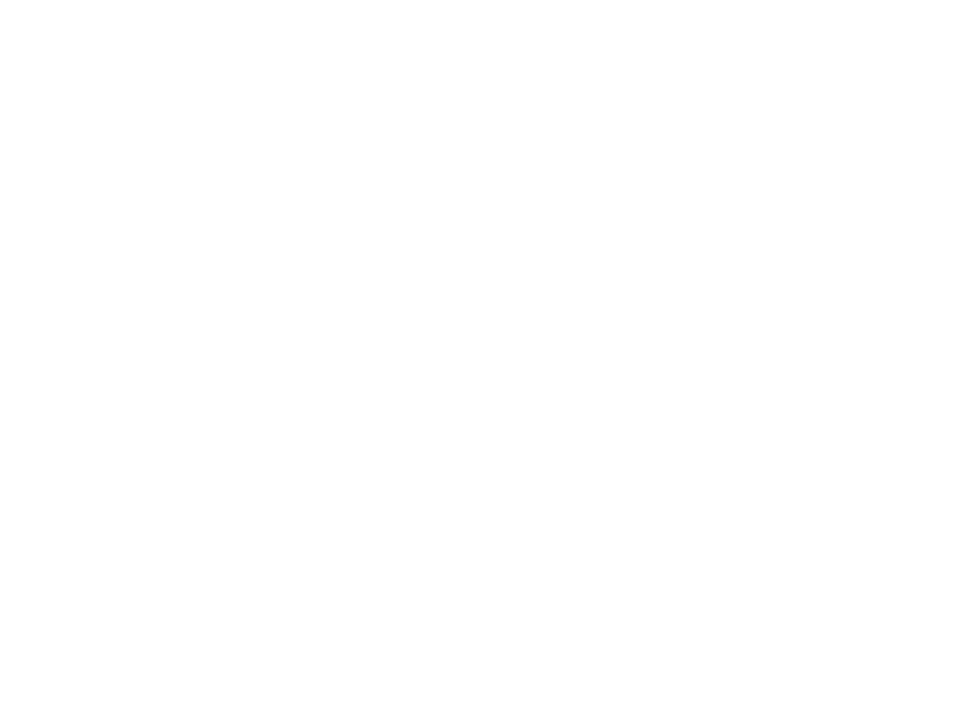
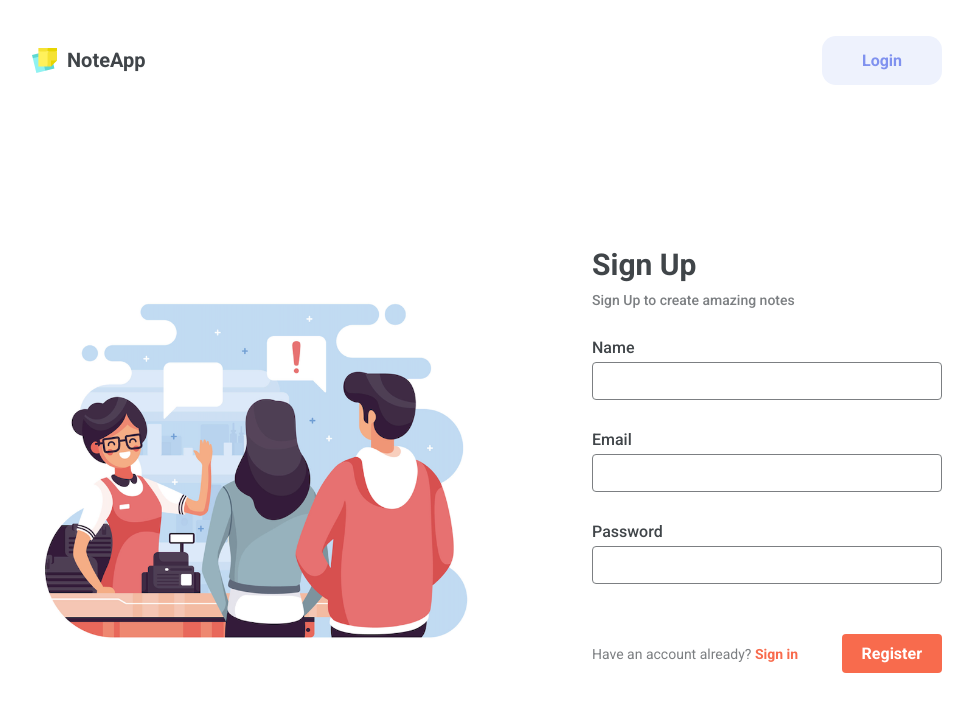
Before and after one commit to Dailton-Bastos/app-notes-web, a React (Create React App) app: page /register in a window 1280 px wide. Shown: the top 712 px of the page, without its empty margins (153-1126 px from the left). Built offline with nearby package versions, Linux system fonts and the light colour scheme.

Commit message:
feat: add pager register

```diff
--- a/src/assets/styles/global.css
+++ b/src/assets/styles/global.css
@@ -8,6 +8,8 @@
   --color-text-title: #404549;
   --color-text-base: #7c7f82;
   --color-input-background: #f8f8fc;
+  --color-success: #2ecc71;
+  --color-error: #e74c3c;
 }
 
 * {
--- /dev/null
+++ b/src/pages/Signup/index.js
@@ -0,0 +1,29 @@
+import React from 'react'
+import ImageHero from '../../assets/images/registerHero.png'
+import PageHeader from '../../components/PageHeader'
+import SignupForm from '../../components/Signup'
+import './styles.css'
+
+function Signup() {
+  return (
+    <>
+      <PageHeader />
+      <div id="page-register" className="container">
+        <div className="page-register-content">
+          <div className="image-hero">
+            <img src={ImageHero} alt="Register" />
+          </div>
+
+          <div className="register-form">
+            <h1>Sign Up</h1>
+            <p>Sign Up to create amazing notes</p>
+
+            <SignupForm />
+          </div>
+        </div>
+      </div>
+    </>
+  )
+}
+
+export default Signup
--- /dev/null
+++ b/src/pages/Signup/styles.css
@@ -0,0 +1,47 @@
+#page-register {
+  height: calc(100vh - 80px);
+  display: flex;
+  flex-direction: column;
+  justify-content: center;
+  align-items: center;
+}
+
+.page-register-content {
+  width: 100%;
+  display: flex;
+  justify-content: space-between;
+  align-items: center;
+}
+
+.page-register-content .image-hero img {
+  max-height: 40rem;
+  display: block;
+  max-width: 100%;
+}
+
+.page-register-content .register-form {
+  max-width: 350px;
+  width: 100%;
+}
+
+.page-register-content .register-form h1 {
+  font-size: 3rem;
+  color: var(--color-text-title);
+  margin-bottom: 1rem;
+}
+
+.page-register-content .register-form p {
+  font-size: 1.4rem;
+  color: var(--color-text-base);
+}
+
+@media (max-width: 700px) {
+  .page-register-content {
+    flex-direction: column;
+    margin: 10rem 0 3rem;
+  }
+
+  .page-register-content .image-hero img {
+    max-width: 30rem;
+  }
+}
--- a/src/routes.js
+++ b/src/routes.js
@@ -1,12 +1,14 @@
 import React from 'react'
 import { BrowserRouter, Route, Switch } from 'react-router-dom'
 import Landing from './pages/Landing'
+import Signup from './pages/Signup'
 
 function Routes() {
   return (
     <BrowserRouter>
       <Switch>
         <Route path="/" exact={true} component={Landing} />
+        <Route path="/register" component={Signup} />
       </Switch>
     </BrowserRouter>
   )
```
Also changed, not shown: src/assets/images/registerHero.png (added).
